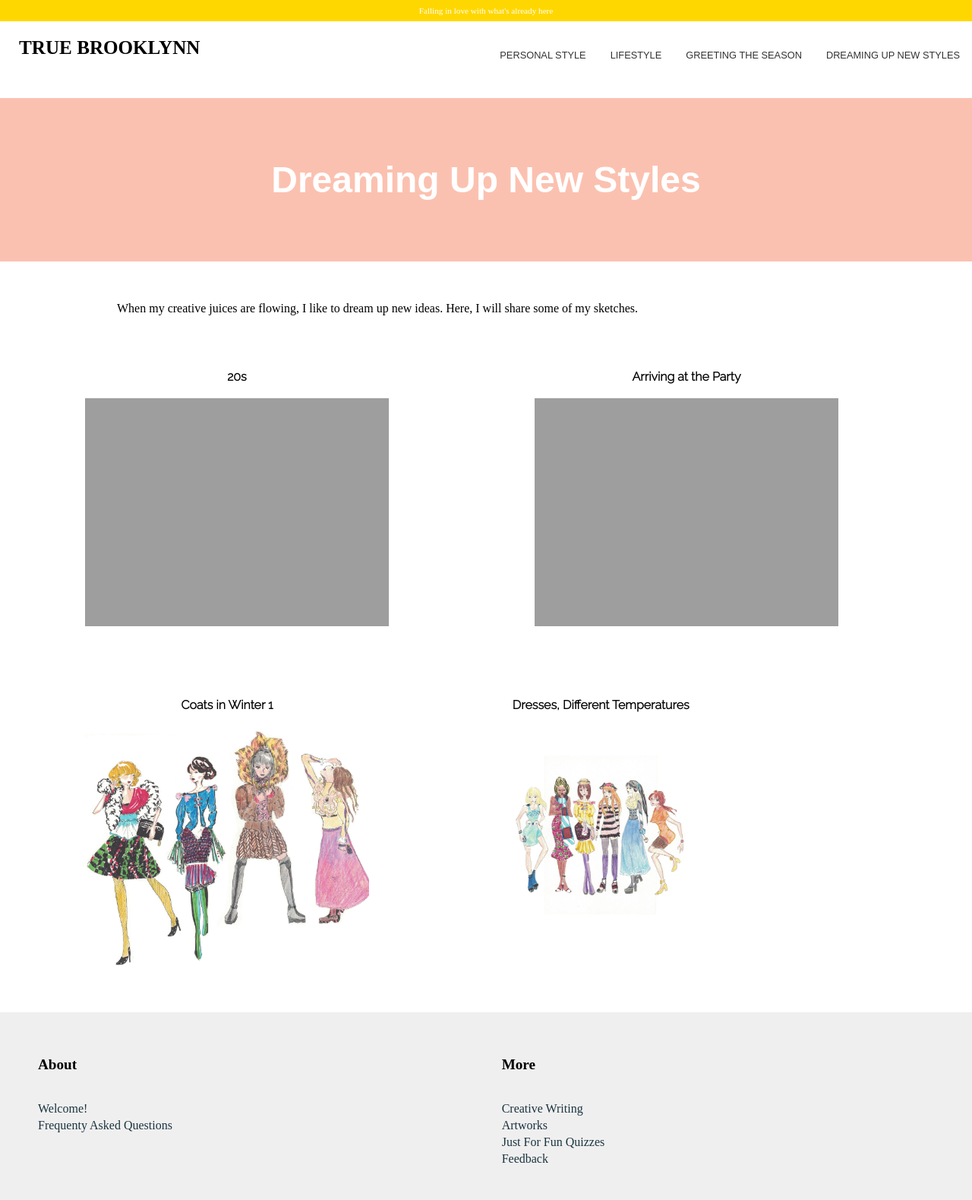
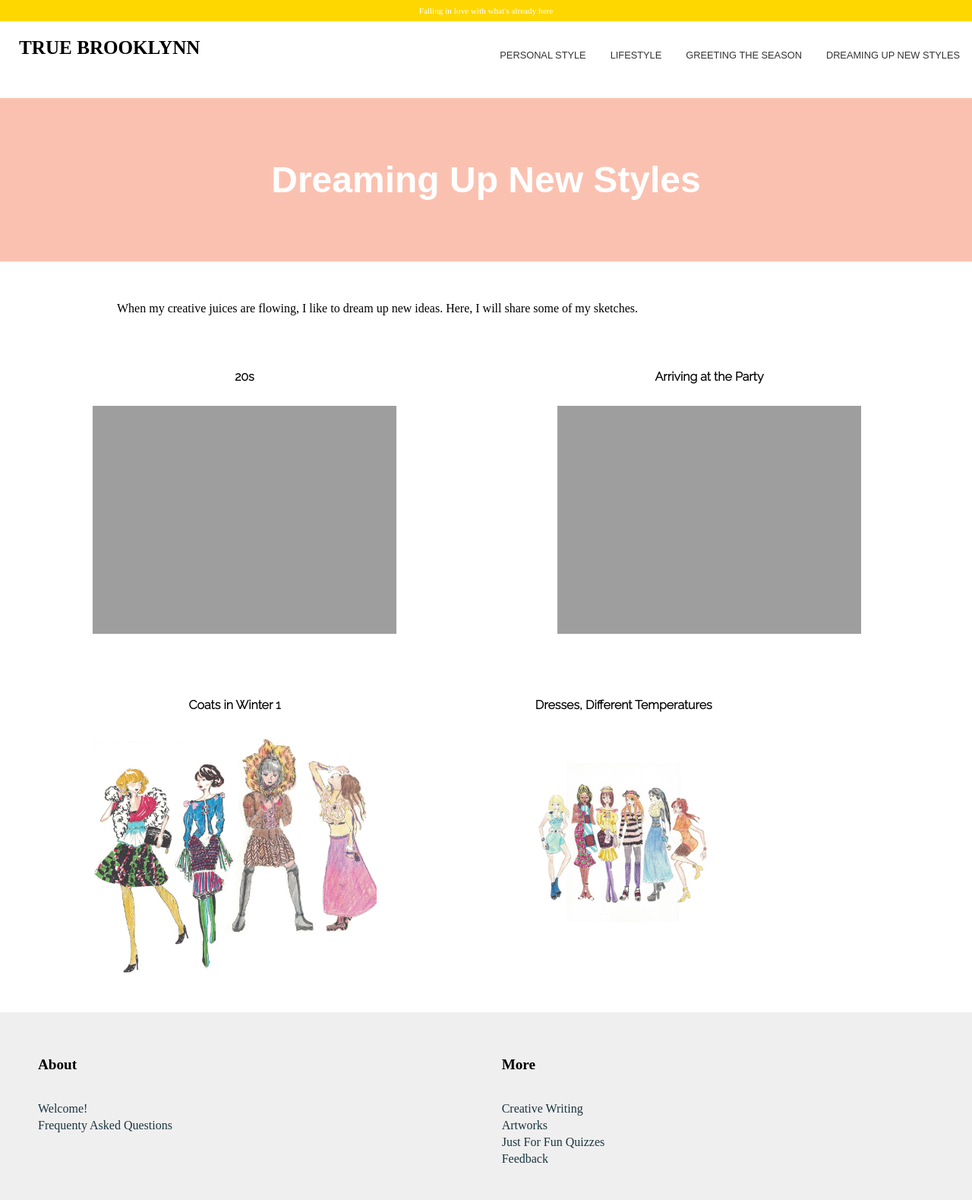
Before and after one commit to truebrooklynn/truebrooklynn.github.io, a Jekyll site: the page built from sketchpad/index.html, in a window 1280 px wide. Shown: the whole page at 76% size. Built offline with Jekyll 4.4.1, drawn with Linux system fonts in a browser that asks for light colours; some web fonts are replaced.

Commit message:
Changed default img style

```diff
--- a/css/main.css
+++ b/css/main.css
@@ -436,7 +436,8 @@ p {
 
 img{
 	margin: auto 80px auto;
-	max-width: 80%;
+	padding: 10px 10px;
+	max-width: 75vw;
 	max-height: 100%;
 	display: block;
 	text-align: center;
```
